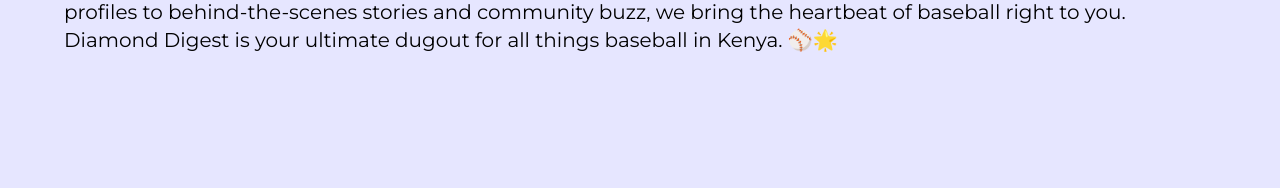
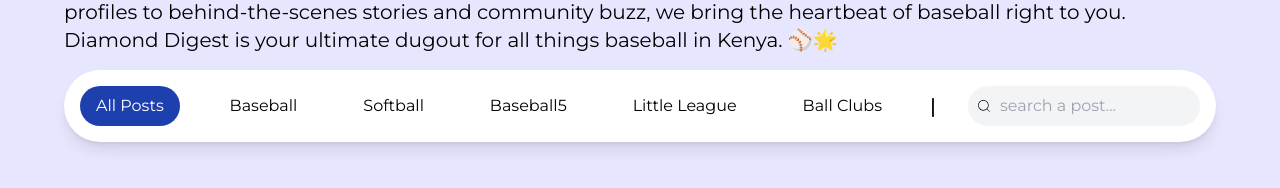
Before and after one commit to KaraniWachira/diamond-digest-app, a React (Vite) app: page / in a window 1280 px wide. Shown: the part 318-506 px from the top of the page. Built offline with nearby package versions, Linux system fonts and the light colour scheme; no server answers.

Commit message:
feat: add main cate filtering section

```diff
--- a/package.json
+++ b/package.json
@@ -2,6 +2,7 @@
   "dependencies": {
     "@clerk/clerk-react": "^5.21.0",
     "imagekitio-react": "^4.2.0",
+    "react-icons": "^5.4.0",
     "react-router-dom": "^7.1.1"
   },
   "scripts": {
--- /dev/null
+++ b/src/components/FeaturedPosts.jsx
@@ -0,0 +1,7 @@
+const FeaturedPosts = () => {
+    return (
+        <div className="featured-posts"></div>
+    )
+}
+
+export default FeaturedPosts;
--- a/src/components/MainCategories.jsx
+++ b/src/components/MainCategories.jsx
@@ -1,6 +1,26 @@
+import {Link} from "react-router-dom";
+import {CiSearch} from "react-icons/ci";
+
 const MainCategories = () => {
     return (
-        <div className="main-categories"></div>
+        <div className="hidden md:flex bg-white rounded-3xl xl:rounded-full p-4 shadow-lg items-center justify-center gap-8">
+            {/*links*/}
+            <div className="flex-1 flex items-center justify-between flex-wrap">
+                <Link to="/posts" className="bg-blue-800 text-white rounded-full px-4 py-2">All Posts</Link>
+                <Link to="/posts?cat=baseball" className="hover:bg-blue-200 rounded-full px-4 py-2">Baseball</Link>
+                <Link to="/posts?cat=softball" className="hover:bg-blue-200 rounded-full px-4 py-2">Softball</Link>
+                <Link to="/posts?cat=baseball5" className="hover:bg-blue-200 rounded-full px-4 py-2">Baseball5</Link>
+                <Link to="/posts?cat=little-league" className="hover:bg-blue-200 rounded-full px-4 py-2">Little League</Link>
+                <Link to="/posts?cat=ballclubs" className="hover:bg-blue-200 rounded-full px-4 py-2">Ball Clubs</Link>
+            </div>
+                <span className="text-xl font-medium"> | </span>
+            {/*search*/}
+            <div className="bg-gray-100 p-2 rounded-full flex items-center gap-2">
+                <CiSearch />
+                <input type="text" placeholder="search a post..." className="bg-transparent" />
+            </div>
+
+        </div>
     )
 }
 
--- a/src/routes/Homepage.jsx
+++ b/src/routes/Homepage.jsx
@@ -1,4 +1,6 @@
 import {Link} from "react-router-dom";
+import MainCategories from "../components/MainCategories";
+import FeaturedPosts from "../components/FeaturedPosts";
 
 const Homepage = () => {
     return (
@@ -18,7 +20,10 @@
 
                 </div>
             </div>
+            {/*Categories*/}
+            <MainCategories />
             {/*FEATURED POSTS*/}
+            <FeaturedPosts />
             {/*POST LIST*/}
         </div>
     )
```
Also changed, not shown: 1 other file (tests, documents, lock files or other folders).
